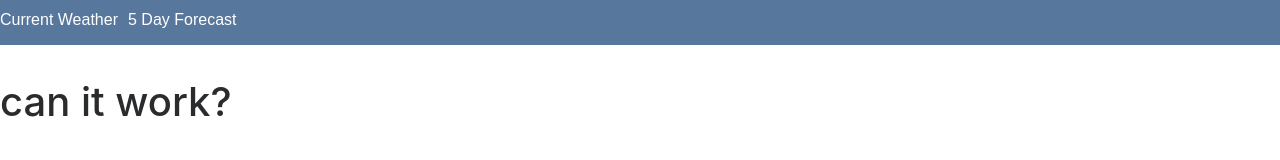
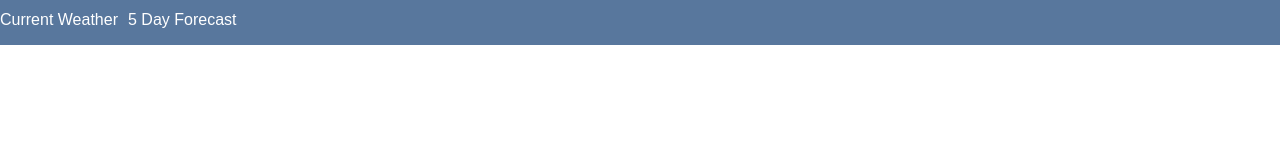
Before and after one commit to RachelLiu715/weather, a plain HTML site: page index.html in a window 1280 px wide. Drawn offline with Linux system fonts and the light colour scheme.

Commit message:
Update index.html

```diff
--- a/index.html
+++ b/index.html
@@ -11,7 +11,6 @@
   <body>
     <wa-root>
     </wa-root>
-    <h1>can it work?</h1>
     <script type="text/javascript" src="inline.f0f9a9f098c1ace20597.bundle.js"></script>
     <script type="text/javascript" src="polyfills.35d6fc6174fa08d451d6.bundle.js"></script>
     <script type="text/javascript" src="vendor.8c32eed17d67cf8e9280.bundle.js"></script>
```
